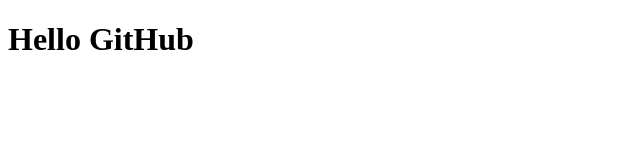
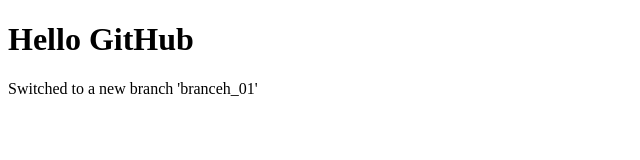
Before and after one commit to jakiyaakter/GitHub-brance-create, a plain HTML site: page index.html in a window 1280 px wide. Shown: the whole page, without its empty margins (0-640 px from the left). Drawn offline with Linux system fonts and the light colour scheme.

Commit message:
new branch

```diff
--- a/index.html
+++ b/index.html
@@ -7,5 +7,7 @@
 </head>
 <body>
     <h1>Hello GitHub</h1>
+
+    <p>Switched to a new branch 'branceh_01'</p>
 </body>
 </html>
```
